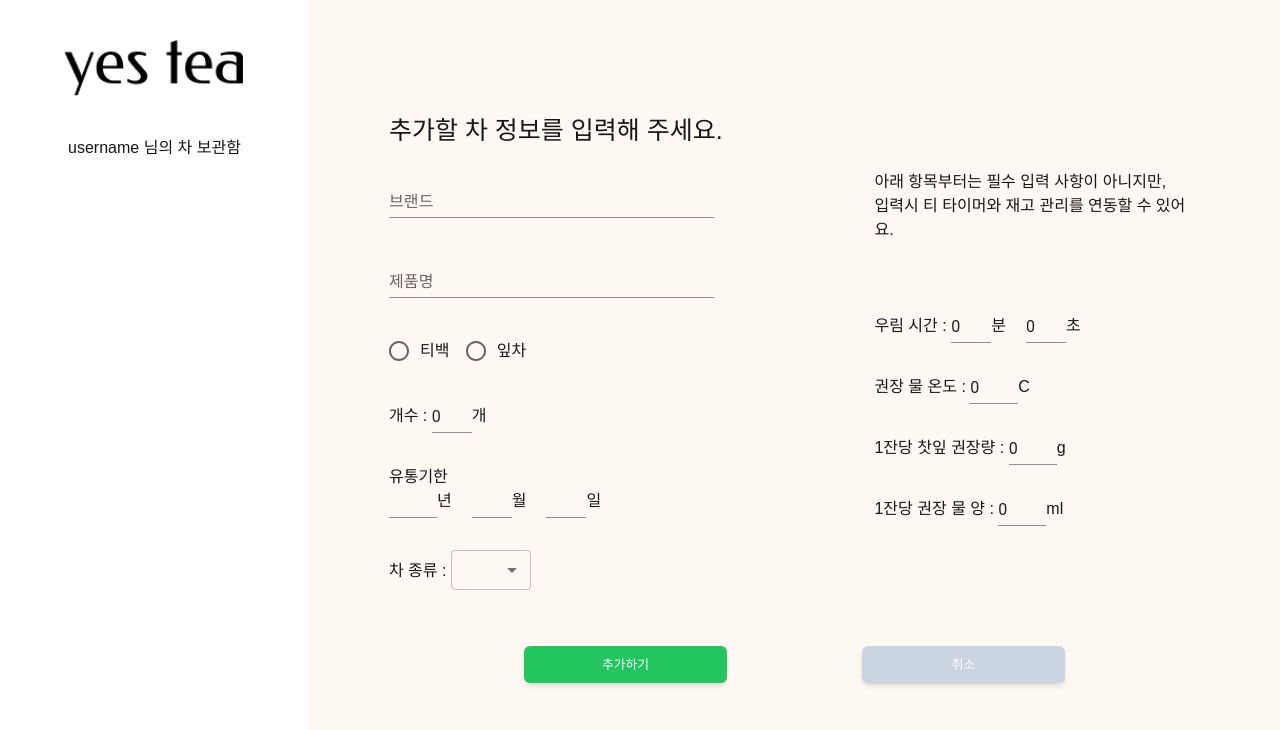
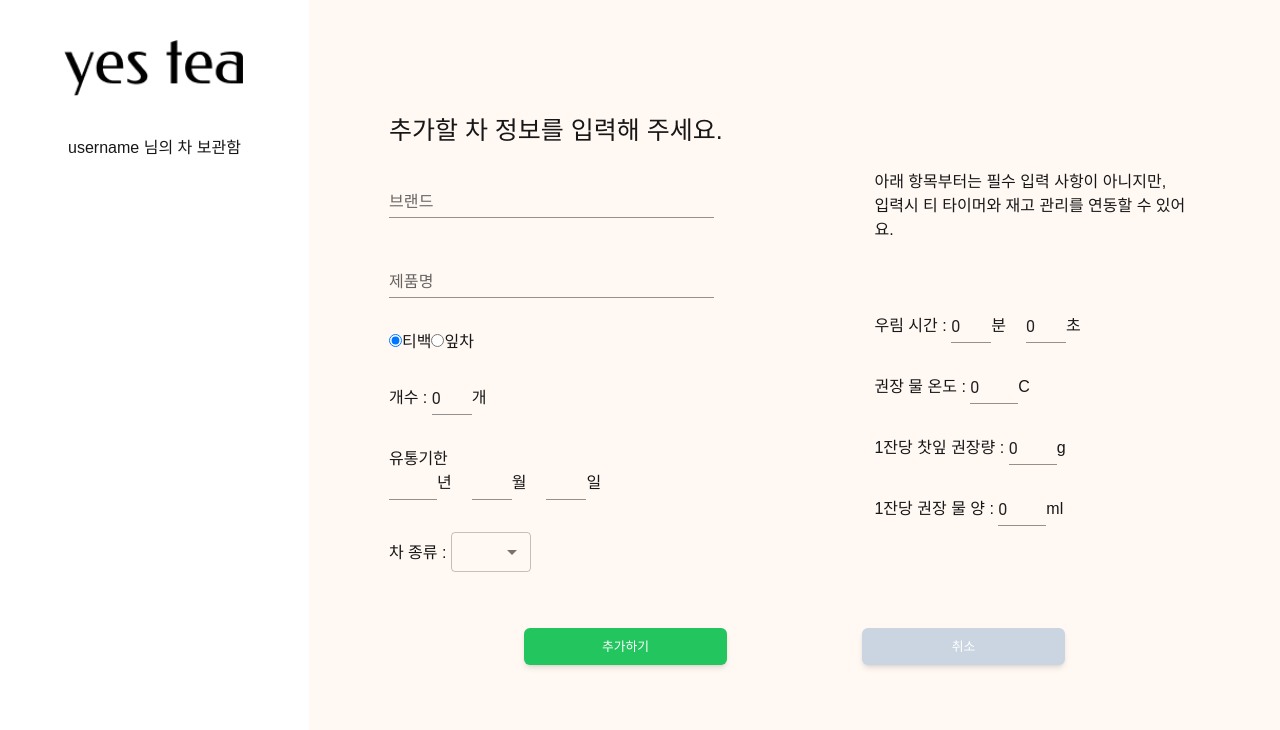
Before and after one commit to Azamman327/yes-tea, a Next.js app: page /inventory/add in a window 1280 px wide. Shown: the top 730 px of the page. Built offline with nearby package versions, Linux system fonts and the light colour scheme.

Commit message:
Fix: mui radio 제거 후 packagingtype 값 전달 안되던 오류 해결

```diff
--- a/src/app/inventory/add/page.tsx
+++ b/src/app/inventory/add/page.tsx
@@ -33,6 +33,11 @@ type FormValues = {
 
 export default function inventoryAdd() {
 
+  const [selectedValue, setSelectedValue] = useState('teabag'); // 선택된 값을 관리하는 상태
+
+  const handleChange = (event: React.ChangeEvent<HTMLInputElement>): void => {
+    setSelectedValue(event.target.value);
+  };
   const [type, setType] = useState('');
 
   const handleTypeChange = (event: SelectChangeEvent) => {
@@ -64,7 +69,8 @@ export default function inventoryAdd() {
   } = useForm<FormValues>()
   const onSubmit = handleSubmit(
     (data) => {
-      addTeaAndInventoryInfo(data);
+      // addTeaAndInventoryInfo(data);
+      console.log(data.packagingtype);
     }
   )
 
@@ -79,10 +85,18 @@ export default function inventoryAdd() {
               <TextField {...register('brand')} label="브랜드" defaultValue="" variant="standard" />
               <TextField {...register('name')} label="제품명" defaultValue="" variant="standard" />
               <div>
-                <RadioGroup {...register('packagingtype')} row>
+              <label>
+                <input type="radio" {...register('packagingtype')} value="teabag" checked={selectedValue === "teabag"} onChange={handleChange}/>
+                티백
+              </label>
+              <label>
+                <input type="radio" {...register('packagingtype')} value="looseleaf" checked={selectedValue === "looseleaf"} onChange={handleChange}/>
+                잎차
+              </label>
+                {/* <RadioGroup {...register('packagingtype')} row>
                   <FormControlLabel value="teabag" control={<Radio />} label="티백" defaultValue=""/>
                   <FormControlLabel value="looseleaf" control={<Radio />} label="잎차" defaultValue="" />
-                </RadioGroup>
+                </RadioGroup> */}
               </div>
               <div>
                 <span>개수 : </span>
```
